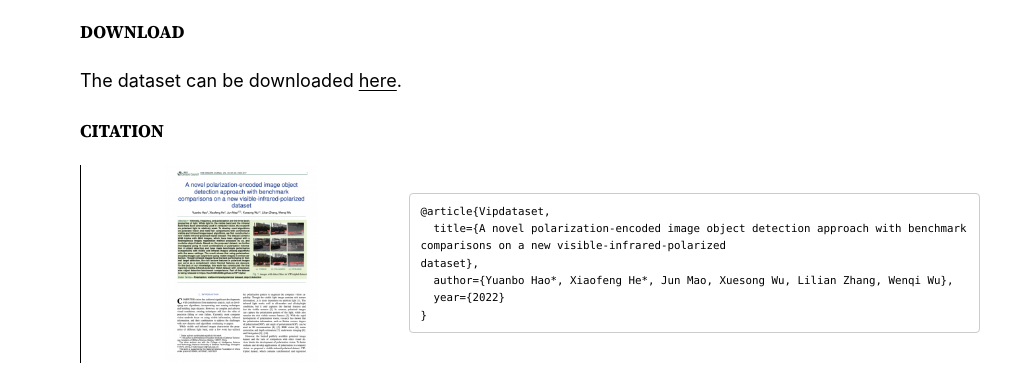
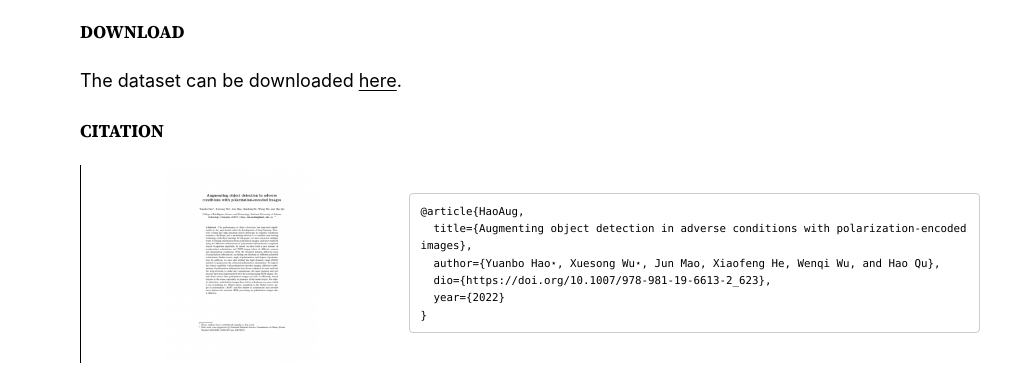
Before and after one commit to hao1305430263/VIP-triplet, a plain HTML site: page index.html in a window 1280 px wide. Shown: the part 2451-2843 px from the top of the page, without its empty margins (110-1121 px from the left). Drawn offline with Linux system fonts and the light colour scheme.

Commit message:
Update index.html

```diff
--- a/index.html
+++ b/index.html
@@ -1889,33 +1889,6 @@
 
 
 
-				<blockquote class="wp-block-quote">
-					<div class="is-layout-flex wp-container-8 wp-block-columns">
-						<div class="is-layout-flow wp-block-column" style="flex-basis:33.33%">
-							<figure class="wp-block-image aligncenter size-full is-resized"><img decoding="async"
-									loading="lazy" src="wp-content/uploads/2022/11/终稿-page-1-copy.png" alt=""
-									class="wp-image-49" width="153" height="198"
-									srcset="wp-content/uploads/2022/11/终稿-page-1-copy.png 612w, wp-content/uploads/2022/11/终稿-page-1-copy-232x300.png 232w"
-									sizes="(max-width: 153px) 100vw, 153px"></figure>
-						</div>
-
-
-
-						<div class="is-layout-flow wp-block-column" style="flex-basis:66.66%">
-							<div style="height:4px" aria-hidden="true" class="wp-block-spacer"></div>
-
-
-
-							<pre class="wp-block-code" style="font-size:0.6em"><code>@article{Vipdataset,
-  title={A novel polarization-encoded image object detection approach with benchmark comparisons on a new visible-infrared-polarized
-dataset},
-  author={Yuanbo Hao*, Xiaofeng He*, Jun Mao, Xuesong Wu, Lilian Zhang, Wenqi Wu},
-  year={2022}
-}</code></pre>
-						</div>
-					</div>
-				</blockquote>
-
 
 
 				<blockquote class="wp-block-quote">
```
